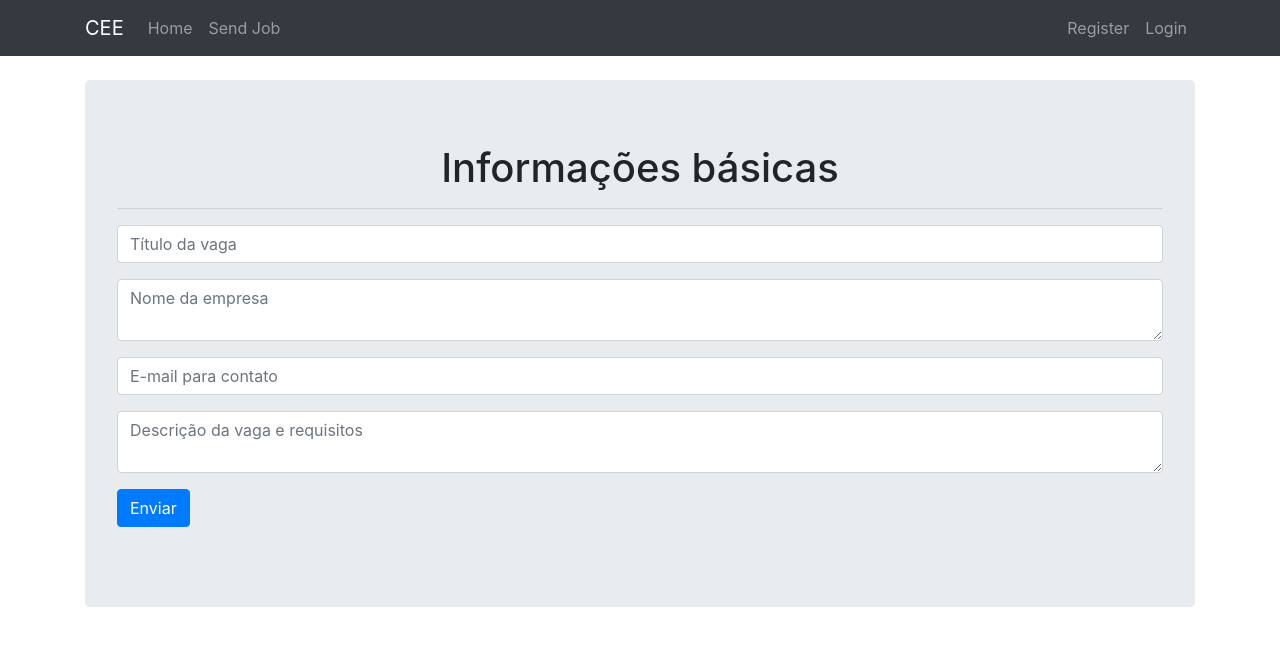
After one commit to heladiolopes/portalCEE, a Flask app: page /sendjob in a window 1280 px wide. The commit adds this page. Shown: the top 646 px of the page. Run offline with Flask 2, Linux system fonts and the light colour scheme; some libraries are stand-ins or nearby versions.

Commit message:
Merge manual

```diff
--- a/documentation/instrucoes.txt
+++ b/documentation/instrucoes.txt
@@ -4,3 +4,4 @@ CREATE DATABASE ceePortalDB;
 USE ceePortalDB;
 
 CREATE TABLE users(id INT(20) AUTO_INCREMENT PRIMARY KEY, first_name VARCHAR(30), last_name VARCHAR(70), email VARCHAR(100), username VARCHAR(30), password VARCHAR(100), course VARCHAR(10), year INT(10), register_date TIMESTAMP DEFAULT CURRENT_TIMESTAMP);
+CREATE TABLE companies(title varchar(30), local text, email varchar(30), job_description text, register_date TIMESTAMP DEFAULT CURRENT_TIMESTAMP PRIMARY KEY);
--- a/source/app.py
+++ b/source/app.py
@@ -6,7 +6,7 @@ from functools import wraps
 
 # Dependências do código
 from source.core.register_form import RegisterForm
-from source.jobs import Jobs
+from source.core.job_form import JobForm
 
 
 app = Flask(__name__)
@@ -15,14 +15,11 @@ app.secret_key = 'super motherfucker secret key'
 # Configuração MySQL
 app.config['MYSQL_HOST'] = 'localhost'
 app.config['MYSQL_USER'] = 'root'
-app.config['MYSQL_PASSWORD'] = '070498'
+app.config['MYSQL_PASSWORD'] = 'esojladiv'
 app.config['MYSQL_DB'] = 'ceePortalDB'
 app.config['MYSQL_CURSORCLASS'] = 'DictCursor'
 # init MYSQL
 mysql = MySQL(app)
-
-# Página do portal de vagas
-Jobs = Jobs()
 
 
 # Redirecionando para homepage
@@ -112,6 +109,36 @@ def login():
 
     return render_template('login.html')
 
+# Add job
+@app.route('/sendjob', methods=['GET', 'POST'])
+def sendjob():
+    form = JobForm(request.form)
+    if request.method == 'POST' and form.validate():
+        title = form.title.data
+        local = form.local.data
+        email = form.email.data
+        jobDescription = form.jobDescription.data
+
+        # Create a cursor
+        cur = mysql.connection.cursor()
+
+        # execute
+        cur.execute("INSERT INTO companies(title, local, email, job_description) VALUES('{0}', '{1}', '{2}', '{3}')".format(title, local, email, jobDescription))
+
+        # commit to DB
+        mysql.connection.commit()
+
+        # Close connection
+        cur.close()
+
+        flash('Thank you to send your opportunity to ITA', 'success')
+
+        return redirect(url_for('index'))
+
+    return render_template('sendjob.html', form = form)
+
+
+
 
 # Check if user logged in
 def is_logged_in(f):
@@ -140,17 +167,41 @@ def profile():
     return render_template('profile.html')
 
 
+# Show the available jobs
 @app.route('/jobs')
 @is_logged_in
 def jobs():
-    return render_template("jobs.html", jobs=Jobs)
+
+    # Create a cursor
+    cur = mysql.connection.cursor()
+
+    # Get jobs
+    result = cur.execute("SELECT * FROM companies ORDER BY register_date DESC")
+
+    Jobs = cur.fetchall()
+
+    if result > 0:
+        return render_template("jobs.html", jobs=Jobs)
+    else:
+        msg = 'There no jobs available right now'
+        return render_template("jobs.html", msg = msg)
+
+    cur.close()
 
 
-# Página de cada vaga
+# Show a specific job
 @app.route('/jobs/<string:empresa>')
 @is_logged_in
 def company(empresa):
-    return render_template("company.html", empresa=empresa)
+    # Create a cursor
+    cur = mysql.connection.cursor()
+
+    # Get job
+    result = cur.execute("SELECT * FROM companies WHERE local = %s", [empresa])
+
+    job = cur.fetchone()
+
+    return render_template("company.html", company=job)
 
 
 if __name__ == '__main__':
--- /dev/null
+++ b/source/core/job_form.py
@@ -0,0 +1,14 @@
+from wtforms import Form, StringField, validators, TextAreaField
+from wtforms.fields.html5 import EmailField
+
+class JobForm(Form):
+    title = StringField('Título da vaga', [validators.Length(min=1, max=30)])
+
+    local = TextAreaField('Empresa', [validators.Length(min=4)])
+
+    email = EmailField('Email', [
+        validators.DataRequired(),
+        validators.Email(message="Email inválido")
+    ])
+
+    jobDescription = TextAreaField('Descrição da vaga', [validators.Length(min=3)])
--- a/source/templates/includes/_navbar.html
+++ b/source/templates/includes/_navbar.html
@@ -20,6 +20,9 @@
                     <a class="nav-link" href="/profile">Profile</a></li>
                 <li class="nav-item">
                     <a class="nav-link" href="/jobs">Jobs</a></li>
+            {% else %}
+                <li class="nav-item">
+                    <a class="nav-link" href="/sendjob">Send Job</a></li>
             {% endif %}
 
         </ul>
--- /dev/null
+++ b/source/templates/sendjob.html
@@ -0,0 +1,36 @@
+{% extends "layout.html" %}
+
+{% block body %}
+
+
+    <div class="jumbotron">
+
+        <h1 class="text-center">Informações básicas</h1>
+        <hr>
+
+        {% from "includes/_formhelpers.html" import render_field %}
+
+        <form method="POST" action="" class="reg">
+
+            <div class="form-group">
+                {{ render_field(form.title, class="form-control", placeholder="Título da vaga") }}
+            </div>
+
+            <div class="form-group">
+                {{ render_field(form.local, class="form-control", placeholder="Nome da empresa") }}
+            </div>
+
+            <div class="form-group">
+                {{ render_field(form.email, class="form-control", placeholder="E-mail para contato") }}
+            </div>
+
+            <div class="form-group">
+                {{ render_field(form.jobDescription, class="form-control", placeholder="Descrição da vaga e requisitos") }}
+            </div>
+
+            <p><input type="submit" class="btn btn-primary" value="Enviar"></p>
+
+        </form>
+    </div>
+
+{% endblock %}
```
Also changed, not shown: source/templates/company.html (+10 -2 lines), source/templates/jobs.html (+15 -5 lines).
